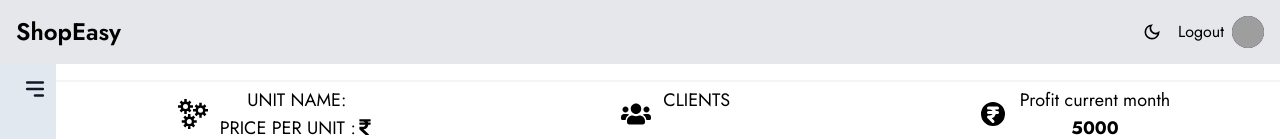
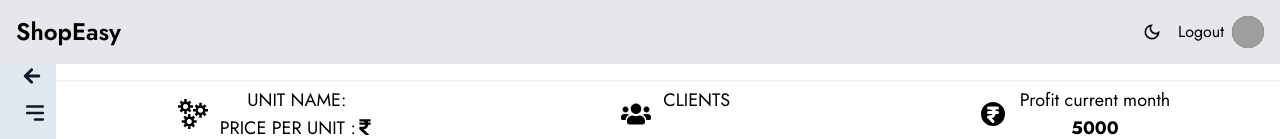
Before and after one commit to ShyamJP/ShopEasy, a React (Vite) app: page /service/1/1 in a window 1280 px wide. Shown: the top 139 px of the page. Built offline with nearby package versions, Linux system fonts and the light colour scheme; no server answers; sample sign-in values are in the browser's storage.

Commit message:
Add back button for move in previous page and implement close modal on Esc

```diff
--- a/src/components/home/Services.tsx
+++ b/src/components/home/Services.tsx
@@ -1,7 +1,8 @@
-import { useState } from 'react';
+import { useEffect, useState } from 'react';
 import CreateNewServiceModal from './CreateNewServiceModal';
 import { useAllServices } from './useAllServices';
 import { useNavigate, useParams } from 'react-router-dom';
+import useEscapeKey from '../../hooks/useEscapeKey';
 
 export const Services = () => {
   const [isCreateServiceModalVisible, setIsCreateServiceModalVisible] =
@@ -19,6 +20,9 @@
     setIsCreateServiceModalVisible(false);
     await refetch();
   };
+
+  //Enable to close the Modal on Escape
+  useEscapeKey(handleCloseModal, isCreateServiceModalVisible);
 
   return (
     <section className="w-full py-10 md:py-10 lg:py-10">
--- a/src/components/ui/Sidebar.tsx
+++ b/src/components/ui/Sidebar.tsx
@@ -1,5 +1,5 @@
 import React, { useState } from 'react';
-import { Link, useParams } from 'react-router-dom';
+import { Link, useLocation, useParams } from 'react-router-dom';
 import { HiMenuAlt3 } from 'react-icons/hi';
 import { FaHome, FaUsers, FaSignOutAlt } from 'react-icons/fa';
 import { GrServices } from 'react-icons/gr';
@@ -9,11 +9,13 @@
 import { useLogOut } from '../authentication/useLogOut';
 import { useNavigate } from 'react-router-dom';
 import toast from 'react-hot-toast';
+import { IoMdArrowRoundBack } from 'react-icons/io';
 
 function Sidebar() {
   const [isOpen, setisOpen] = useState(false);
   const { logout, isPending, isSuccess } = useLogOut();
   const navigate = useNavigate();
+  const location = useLocation();
   const { id } = useParams();
 
   const menus = [
@@ -36,6 +38,13 @@
     <div
       className={`bg-slate-200 h-screen p-2 duration-200 z-10 text-gray-900 ${isOpen ? 'w-60' : 'w-14'} fixed dark:bg-gray-900 dark:text-slate-200 pt-16`}
     >
+      <div className="flex justify-normal mx-3 text-center text-2xl align-middle">
+        {!location.pathname?.includes('home') && (
+          <button onClick={() => navigate(-1)}>
+            <IoMdArrowRoundBack />
+          </button>
+        )}
+      </div>
       <div className="py-3 flex justify-end">
         <HiMenuAlt3
           size={26}
--- /dev/null
+++ b/src/hooks/useEscapeKey.tsx
@@ -0,0 +1,21 @@
+import { useEffect } from 'react';
+
+function useEscapeKey(onClose: () => void, visible: boolean) {
+  useEffect(() => {
+    const handleKeyDown = (event: KeyboardEvent) => {
+      if (event.key === 'Escape') {
+        onClose();
+      }
+    };
+
+    if (visible) {
+      document.addEventListener('keydown', handleKeyDown);
+    }
+
+    return () => {
+      document.removeEventListener('keydown', handleKeyDown);
+    };
+  }, [onClose, visible]);
+}
+
+export default useEscapeKey;
--- a/src/pages/Service.tsx
+++ b/src/pages/Service.tsx
@@ -7,6 +7,7 @@
 import { useAllServices } from '../components/home/useAllServices';
 import ServiceHeader from '../components/Service/ServiceHeader';
 import { useGetClients } from '../components/Service/useGetClients';
+import useEscapeKey from '../hooks/useEscapeKey';
 
 function Service() {
   const [service, setService] = useState<getServicesDataType>();
@@ -65,6 +66,10 @@
   // useEffect(() => {
   //   console.log(query);
   // }, [query]);
+
+  // Enable to close the Modal on Escape
+  useEscapeKey(handleToggleDeleteModal, isDeleteClientModalVisible);
+  useEscapeKey(handleToggleModal, isCreateClientModalVisible);
 
   return (
     <div className="dark:bg-black">
```
